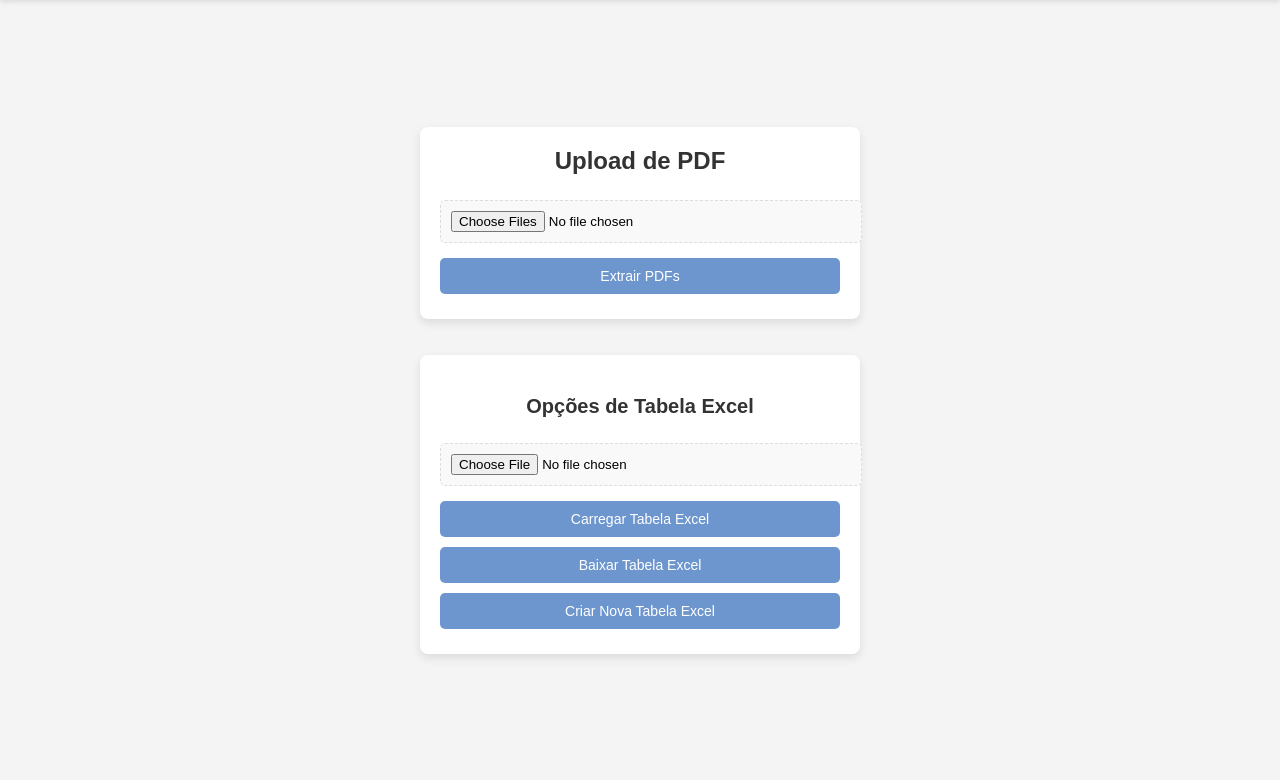
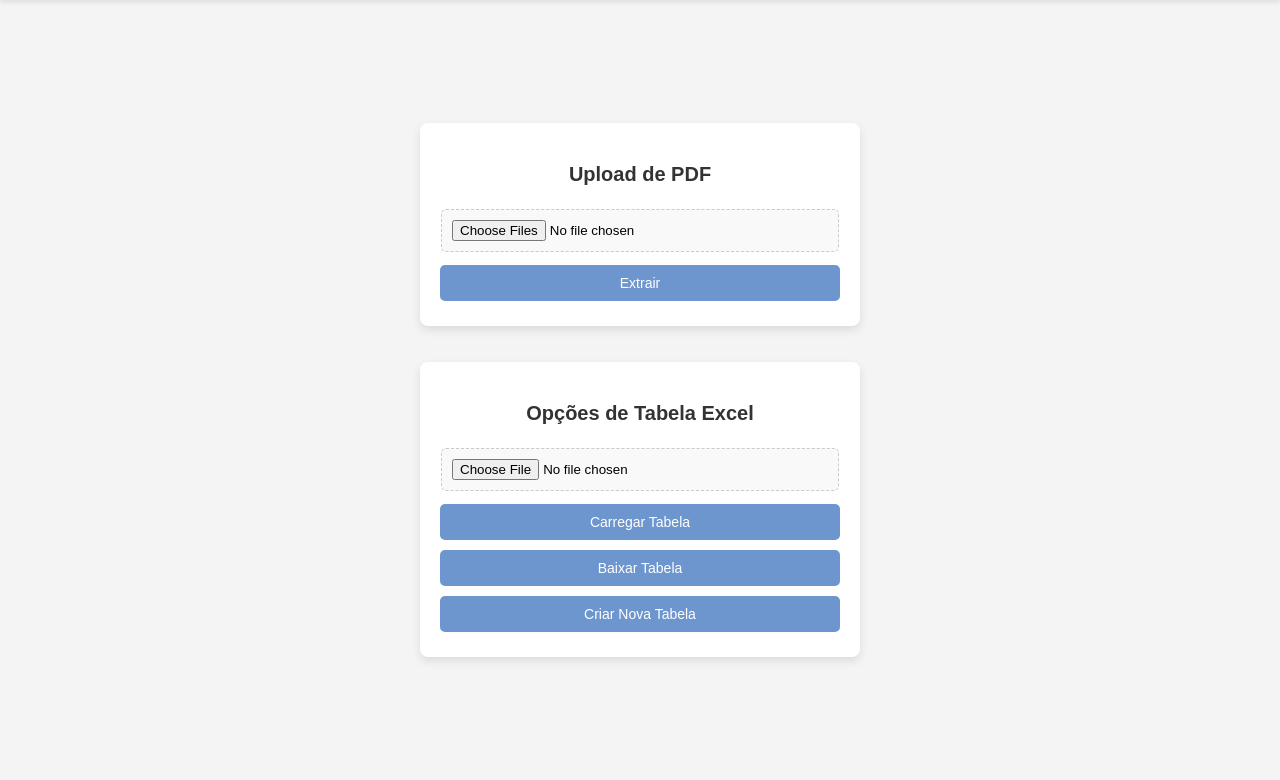
Before and after one commit to Flaeury/automacao-IASEP, a Flask app: page / in a window 1280 px wide. Shown: the part 68-848 px from the top of the page. Run offline with Flask 3, Linux system fonts and the light colour scheme.

Commit message:
adiciona modo de depuração ao servidor e ajusta títulos e estilos em templates HTML

```diff
--- a/app.py
+++ b/app.py
@@ -207,4 +207,4 @@ def delete_all_pdfs():
 
 if __name__ == '__main__':
     port = int(os.environ.get("PORT", 5000))
-    app.run(host="0.0.0.0", port=port)
+    app.run(host="0.0.0.0", port=port, debug=True)
--- a/templates/index.html
+++ b/templates/index.html
@@ -69,10 +69,10 @@
 
     /* Estilo dos inputs de arquivo */
     input[type="file"] {
-      margin: 10px 0;
-      width: 100%;
+      margin: 8px 0;
+      width: 94%;
       padding: 10px;
-      border: 1px solid #ddd;
+      border: 1px solid #cacaca;
       border-radius: 5px;
       background: #f9f9f9;
     }
@@ -171,7 +171,6 @@
     /* Estilo do Toast */
     .toast {
       position: fixed;
-      top: 20px; /* Alterar para topo */
       right: 20px; /* Alterar para o lado direito */
       color: white;
       padding: 10px 20px;
@@ -186,6 +185,7 @@
 
     .toast.show {
       display: flex;
+      top: 75px; /* Alterar para topo */
       opacity: 1;
     }
 
@@ -215,10 +215,10 @@
   <!-- Conteúdo principal -->
   <div class="main-container">
     <div class="content">
-      <h1>Upload de PDF</h1>
+      <h2>Upload de PDF</h2>
       <form id="pdfForm" action="/upload" method="post" enctype="multipart/form-data">
         <input style="border-style: dashed;" type="file" name="file" accept="application/pdf" multiple>
-        <button type="submit">Extrair PDFs</button>
+        <button type="submit">Extrair</button>
       </form>
     </div>
     </br></br>
@@ -226,13 +226,13 @@
       <h2>Opções de Tabela Excel</h2>
       <form id="excelForm" action="/upload_excel" method="post" enctype="multipart/form-data">
         <input style="border-style: dashed;" type="file" name="excel_file" accept=".xlsx">
-        <button type="submit">Carregar Tabela Excel</button>
+        <button type="submit">Carregar Tabela</button>
       </form>
       <form action="/download_excel" method="get">
-        <button type="submit">Baixar Tabela Excel</button>
+        <button type="submit">Baixar Tabela</button>
       </form>
       <form action="/create_excel" method="post">
-        <button type="button" id="openModalBtn">Criar Nova Tabela Excel</button>
+        <button type="button" id="openModalBtn">Criar Nova Tabela</button>
       </form>
 
       {% if error %}
--- a/templates/result.html
+++ b/templates/result.html
@@ -188,7 +188,7 @@
     <!-- Conteúdo principal -->
     <div class="main-container">
         <div class="content">
-            <h1>Arquivos Extraídos </h1>
+            <h2>Arquivos Extraídos </h2>
             <ul class="ul-class">
                 {% for file in files %}
                     <li class="li-class">{{ file }}</li>
@@ -215,7 +215,7 @@
         function counterArquivos() {
             var arquivos = document.getElementsByClassName('li-class');
             var contador = arquivos.length;
-            var titulo = document.querySelector('.content h1');
+            var titulo = document.querySelector('.content h2');
             titulo.innerHTML = 'Arquivos Extraídos (' + contador + ')';
             if (contador == 0) {
           document.getElementsByClassName('delete-button')[0].style.display = 'none';
```
Also changed, not shown: 2 other files.
